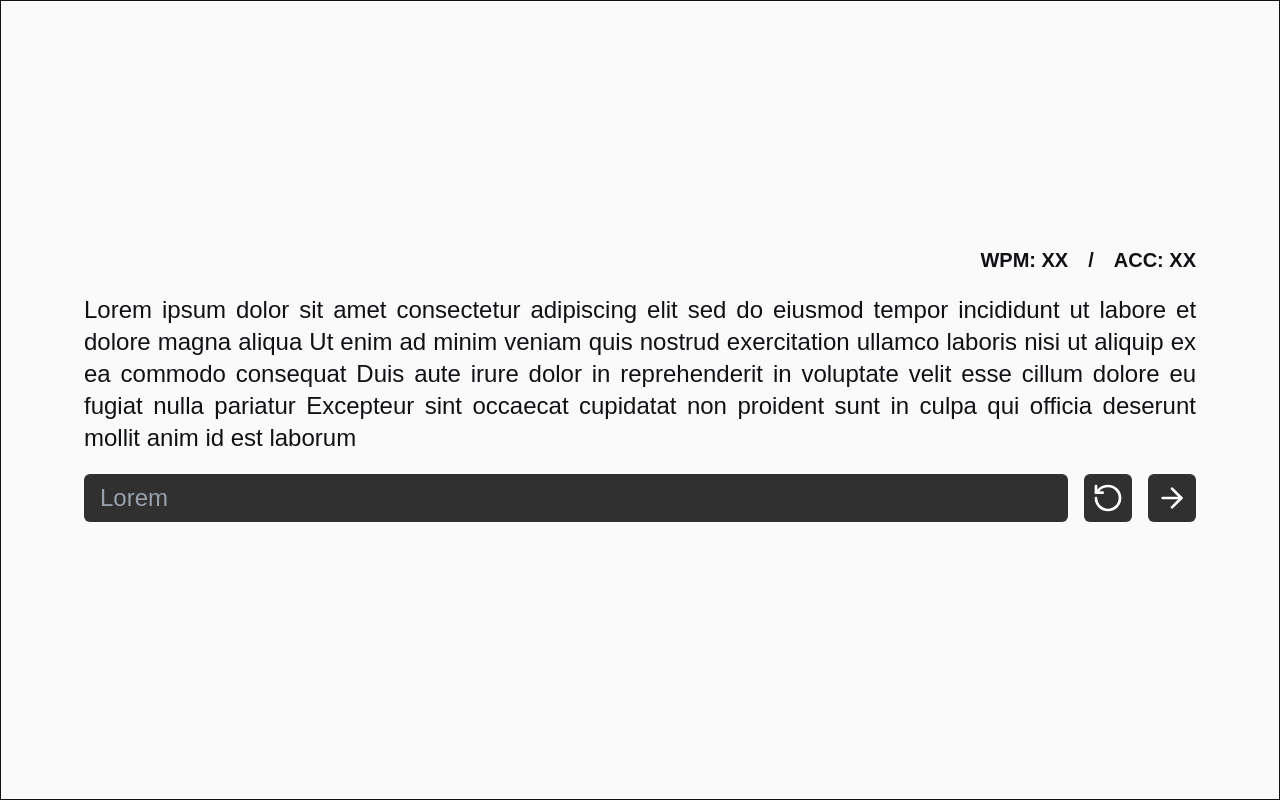
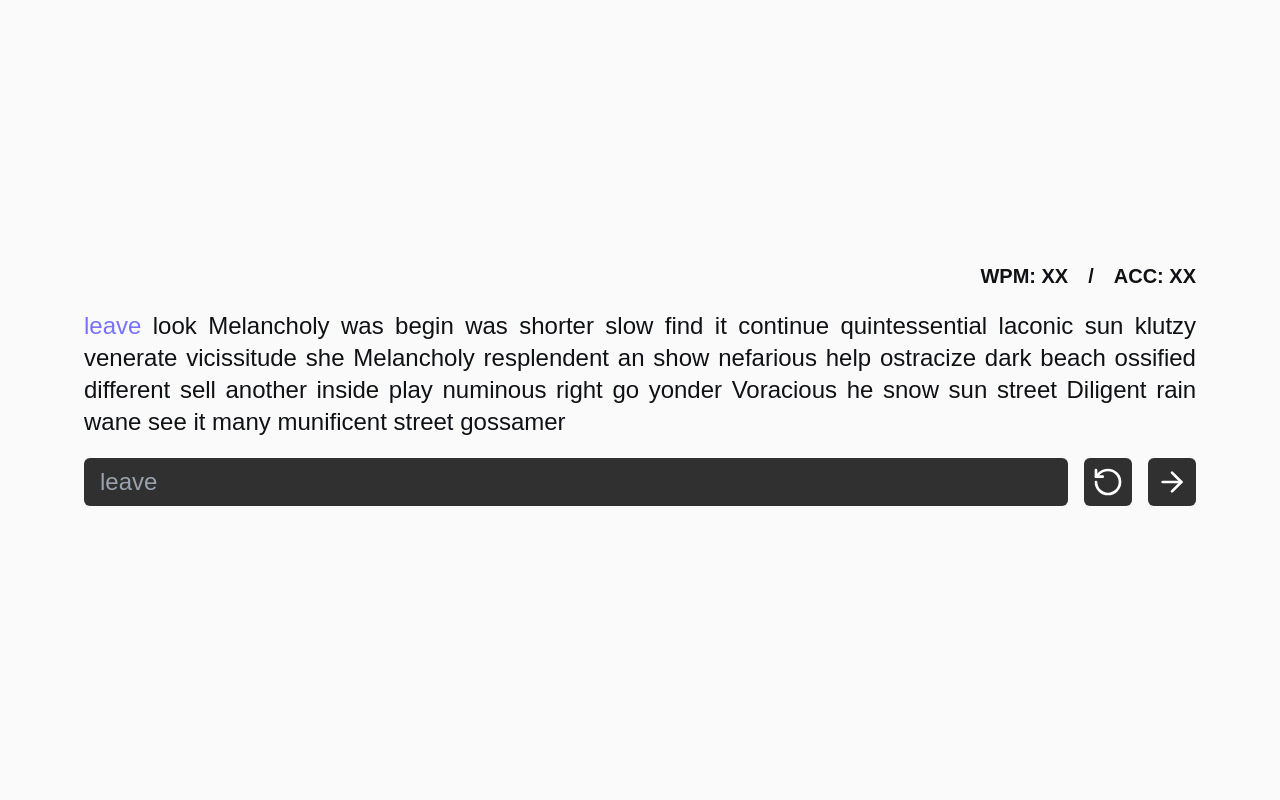
Before and after one commit to D-G-X/the-type, a Next.js app: page / in a window 1280 px wide. Built offline with nearby package versions, Linux system fonts and the light colour scheme.

Commit message:
Features: \n1. Added Retry button functionality.\n2.Added Paragraph Randomizer.\n3.Added word highligher for current index.\n4.Changes in correct and incorrect word highlight color.\n5.Added Next Text button functionality.\n6.Added capitalizer for random capitalize words.

```diff
--- a/src/app/page.tsx
+++ b/src/app/page.tsx
@@ -2,7 +2,7 @@ import Type from "./pages/Type";
 
 export default function Home() {
   return (
-    <div className="min-h-screen px-10 flex items-center justify-center border">
+    <div className="min-h-screen px-10 flex items-center justify-center">
       {/* <ThemeToggle></ThemeToggle> */}
       <Type />
     </div>
--- a/src/app/pages/Type.tsx
+++ b/src/app/pages/Type.tsx
@@ -1,79 +1,12 @@
 "use client";
 import { RotateCcw, ArrowRight } from "lucide-react";
-import { useState } from "react";
+import { useEffect, useState } from "react";
+import generateParagraph from "../utilities/TextGenerator";
 
 export default function Type() {
-  const text = [
-    "Lorem",
-    "ipsum",
-    "dolor",
-    "sit",
-    "amet",
-    "consectetur",
-    "adipiscing",
-    "elit",
-    "sed",
-    "do",
-    "eiusmod",
-    "tempor",
-    "incididunt",
-    "ut",
-    "labore",
-    "et",
-    "dolore",
-    "magna",
-    "aliqua",
-    "Ut",
-    "enim",
-    "ad",
-    "minim",
-    "veniam",
-    "quis",
-    "nostrud",
-    "exercitation",
-    "ullamco",
-    "laboris",
-    "nisi",
-    "ut",
-    "aliquip",
-    "ex",
-    "ea",
-    "commodo",
-    "consequat",
-    "Duis",
-    "aute",
-    "irure",
-    "dolor",
-    "in",
-    "reprehenderit",
-    "in",
-    "voluptate",
-    "velit",
-    "esse",
-    "cillum",
-    "dolore",
-    "eu",
-    "fugiat",
-    "nulla",
-    "pariatur",
-    "Excepteur",
-    "sint",
-    "occaecat",
-    "cupidatat",
-    "non",
-    "proident",
-    "sunt",
-    "in",
-    "culpa",
-    "qui",
-    "officia",
-    "deserunt",
-    "mollit",
-    "anim",
-    "id",
-    "est",
-    "laborum",
-  ];
+  const [text, setText] = useState<string[]>([]);
+  const [language, setLanguage] = useState("english");
+  const [paraLength, setParaLength] = useState(50);
   const [wpm, setWpm] = useState<number>(-1);
   const [acc, setAcc] = useState<number>(-1);
   const [startTime, setStartTime] = useState<number | null>(null);
@@ -86,6 +19,34 @@ export default function Type() {
   const [incorrectInputWordIndex, setIncorrectInputWordIndex] = useState<
     number[]
   >([]);
+
+  useEffect(() => {
+    getParagraph();
+  }, []);
+
+  const retry = () => {
+    setCorrectInputWordIndex([]);
+    setIncorrectInputWordIndex([]);
+    setcurrentIndex(0);
+    setInputText("");
+    setStartTime(null);
+    setWpm(-1);
+    setAcc(-1);
+  };
+
+  const nextParagraph = () => {
+    retry();
+    getParagraph();
+  };
+
+  const getParagraph = () => {
+    const paragraph = generateParagraph(language, paraLength);
+    if (paragraph["status"] == 200) {
+      setText(paragraph["text_array"]);
+    } else {
+      setText([]);
+    }
+  };
   return (
     <div>
       <div className="flex justify-end  gap-5 text-xl mb-2 pr-5 font-bold">
@@ -100,10 +61,12 @@ export default function Type() {
                 key={word + "-" + index}
                 className={`inline ${
                   correctInputWordIndex.includes(index)
-                    ? "text-green-500"
+                    ? "text-[#34D399]"
                     : incorrectInputWordIndex.includes(index)
-                    ? "text-red-500"
-                    : ""
+                    ? "text-[#F87171]"
+                    : currentIndex == index
+                    ? "text-[#7972ff]"
+                    : "#fff"
                 }`}
               >
                 {word}
@@ -176,12 +139,14 @@ export default function Type() {
           <button
             className="p-2 bg-[#303030] rounded-md hover:bg-[#3a3a3a] transition"
             title="retry"
+            onClick={retry}
           >
             <RotateCcw className="text-white w-8 h-8" />
           </button>
           <button
             className="p-2 bg-[#303030] rounded-md hover:bg-[#3a3a3a] transition"
             title="next"
+            onClick={nextParagraph}
           >
             <ArrowRight className="text-white w-8 h-8" />
           </button>
--- /dev/null
+++ b/src/app/utilities/TextGenerator.tsx
@@ -0,0 +1,60 @@
+export default function generateParagraph(
+  language: string,
+  para_length: number
+) {
+  const json = require("./text.json");
+  if (!(language in json)) {
+    return {
+      message: "Please select a given language",
+      message_type: "error",
+      text_array: [],
+      status: 401,
+    };
+  }
+  const text_pool = json[language];
+  const text_array = [];
+  let capitalize = false;
+  let random_number = randomIntFromInterval(0, text_pool.length - 1);
+  let i: number = 0;
+  for (i; i <= para_length; i++) {
+    text_array.push(
+      capitalize
+        ? capitalizeFirstLetter(text_pool[random_number])
+        : text_pool[random_number]
+    );
+    capitalize = false;
+    let new_random_number = randomIntFromInterval(0, text_pool.length - 1);
+    if (new_random_number == random_number) {
+      if (random_number - 1 >= text_pool.length - 1 - random_number) {
+        random_number = randomIntFromInterval(0, random_number - 1);
+      } else {
+        random_number = randomIntFromInterval(
+          random_number + 1,
+          text_pool.length - 1
+        );
+      }
+    } else {
+      random_number = new_random_number;
+    }
+    if (random_number % 17 == 0) {
+      capitalize = true;
+    }
+  }
+
+  return {
+    message: "successfully generated paragraph",
+    message_type: "success",
+    text_array: text_array,
+    status: 200,
+  };
+}
+
+// Generates random number between a given range
+function randomIntFromInterval(min: number, max: number) {
+  return Math.floor(Math.random() * (max - min + 1) + min);
+}
+
+// Function to capitalize first letter
+function capitalizeFirstLetter(val: string) {
+  return String(val).charAt(0).toUpperCase() + String(val).slice(1);
+}
--- /dev/null
+++ b/src/app/utilities/text.json
@@ -0,0 +1,293 @@
+{
+  "english": [
+    "the",
+    "and",
+    "to",
+    "of",
+    "a",
+    "in",
+    "that",
+    "it",
+    "is",
+    "for",
+    "on",
+    "was",
+    "as",
+    "with",
+    "by",
+    "this",
+    "at",
+    "from",
+    "or",
+    "be",
+    "are",
+    "have",
+    "not",
+    "but",
+    "an",
+    "if",
+    "we",
+    "can",
+    "do",
+    "all",
+    "he",
+    "she",
+    "they",
+    "them",
+    "you",
+    "i",
+    "my",
+    "your",
+    "his",
+    "her",
+    "its",
+    "our",
+    "their",
+    "some",
+    "any",
+    "more",
+    "much",
+    "many",
+    "few",
+    "good",
+    "bad",
+    "new",
+    "old",
+    "small",
+    "large",
+    "big",
+    "great",
+    "long",
+    "short",
+    "happy",
+    "sad",
+    "fast",
+    "slow",
+    "hot",
+    "cold",
+    "bright",
+    "dark",
+    "early",
+    "late",
+    "see",
+    "look",
+    "find",
+    "make",
+    "take",
+    "go",
+    "come",
+    "give",
+    "get",
+    "know",
+    "work",
+    "play",
+    "run",
+    "walk",
+    "eat",
+    "drink",
+    "say",
+    "tell",
+    "think",
+    "feel",
+    "house",
+    "car",
+    "street",
+    "school",
+    "city",
+    "country",
+    "world",
+    "friend",
+    "family",
+    "child",
+    "arduous",
+    "benevolent",
+    "capricious",
+    "diligent",
+    "ephemeral",
+    "fortuitous",
+    "gregarious",
+    "harbinger",
+    "idiosyncratic",
+    "juxtapose",
+    "laconic",
+    "magnanimous",
+    "nefarious",
+    "obfuscate",
+    "paradigm",
+    "quintessential",
+    "recalcitrant",
+    "serendipity",
+    "tenacious",
+    "ubiquitous",
+    "voracious",
+    "wistful",
+    "xenial",
+    "yonder",
+    "zealous",
+    "ameliorate",
+    "belligerent",
+    "cathartic",
+    "deleterious",
+    "enigma",
+    "fastidious",
+    "galvanize",
+    "hapless",
+    "inundate",
+    "jubilant",
+    "kinetic",
+    "lucid",
+    "melancholy",
+    "nonchalant",
+    "ostracize",
+    "placate",
+    "quell",
+    "reticent",
+    "sagacious",
+    "taciturn",
+    "umbrage",
+    "venerate",
+    "wane",
+    "yearn",
+    "zephyr",
+    "under",
+    "over",
+    "before",
+    "after",
+    "between",
+    "around",
+    "through",
+    "above",
+    "below",
+    "inside",
+    "outside",
+    "next",
+    "last",
+    "first",
+    "every",
+    "each",
+    "other",
+    "another",
+    "same",
+    "different",
+    "right",
+    "left",
+    "high",
+    "low",
+    "open",
+    "closed",
+    "hard",
+    "soft",
+    "light",
+    "heavy",
+    "young",
+    "oldest",
+    "shorter",
+    "longer",
+    "clean",
+    "dirty",
+    "full",
+    "empty",
+    "near",
+    "far",
+    "begin",
+    "start",
+    "stop",
+    "end",
+    "continue",
+    "wait",
+    "hope",
+    "need",
+    "want",
+    "love",
+    "like",
+    "dislike",
+    "help",
+    "use",
+    "try",
+    "learn",
+    "teach",
+    "show",
+    "call",
+    "move",
+    "stay",
+    "live",
+    "die",
+    "win",
+    "lose",
+    "buy",
+    "sell",
+    "send",
+    "bring",
+    "leave",
+    "tree",
+    "river",
+    "mountain",
+    "ocean",
+    "beach",
+    "sky",
+    "cloud",
+    "rain",
+    "snow",
+    "wind",
+    "sun",
+    "moon",
+    "star",
+    "road",
+    "bridge",
+    "park",
+    "shop",
+    "market",
+    "hotel",
+    "restaurant",
+    "abstruse",
+    "baleful",
+    "cogent",
+    "diaphanous",
+    "effervescent",
+    "fatuous",
+    "grandiloquent",
+    "halcyon",
+    "ineffable",
+    "jocund",
+    "kaleidoscopic",
+    "labyrinthine",
+    "mellifluous",
+    "numinous",
+    "opulent",
+    "pellucid",
+    "quixotic",
+    "resplendent",
+    "sycophant",
+    "tranquil",
+    "unctuous",
+    "verisimilitude",
+    "winsome",
+    "xenophobic",
+    "yen",
+    "zenith",
+    "apocryphal",
+    "blithe",
+    "corpulent",
+    "desultory",
+    "ebullient",
+    "felicitous",
+    "gossamer",
+    "hubris",
+    "insidious",
+    "jejune",
+    "klutzy",
+    "limpid",
+    "munificent",
+    "nadir",
+    "ossified",
+    "panacea",
+    "quagmire",
+    "rapacious",
+    "sanguine",
+    "truculent",
+    "unfathomable",
+    "vicissitude",
+    "whimsical",
+    "zealot"
+  ]
+}
```
